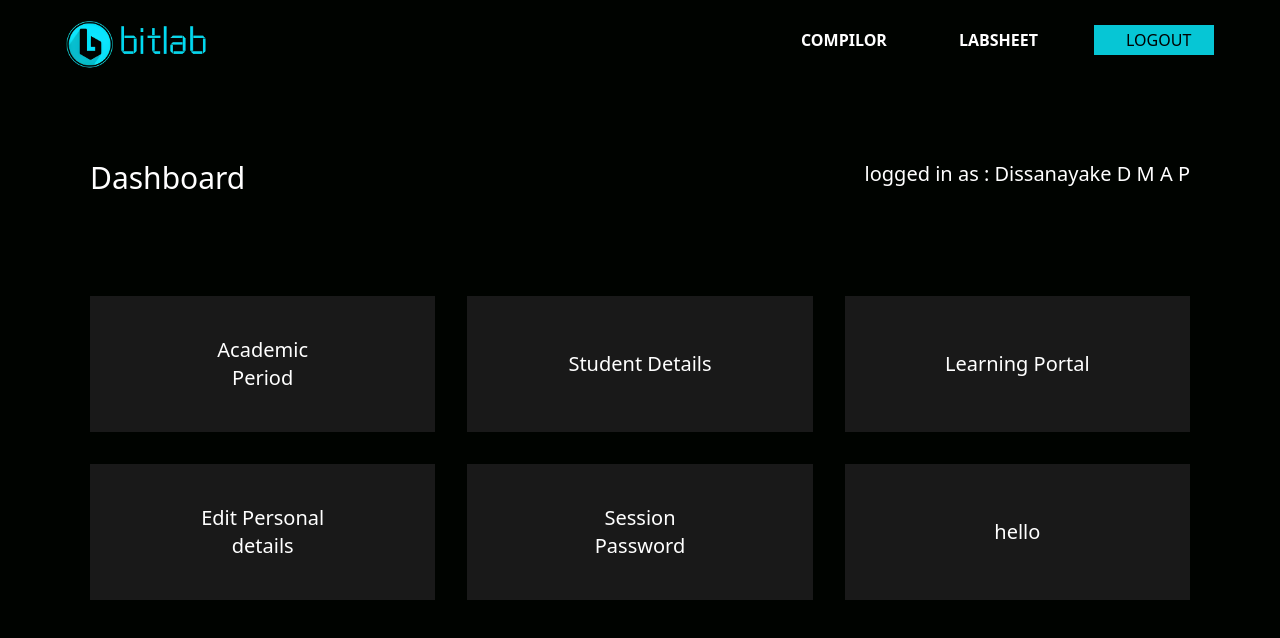
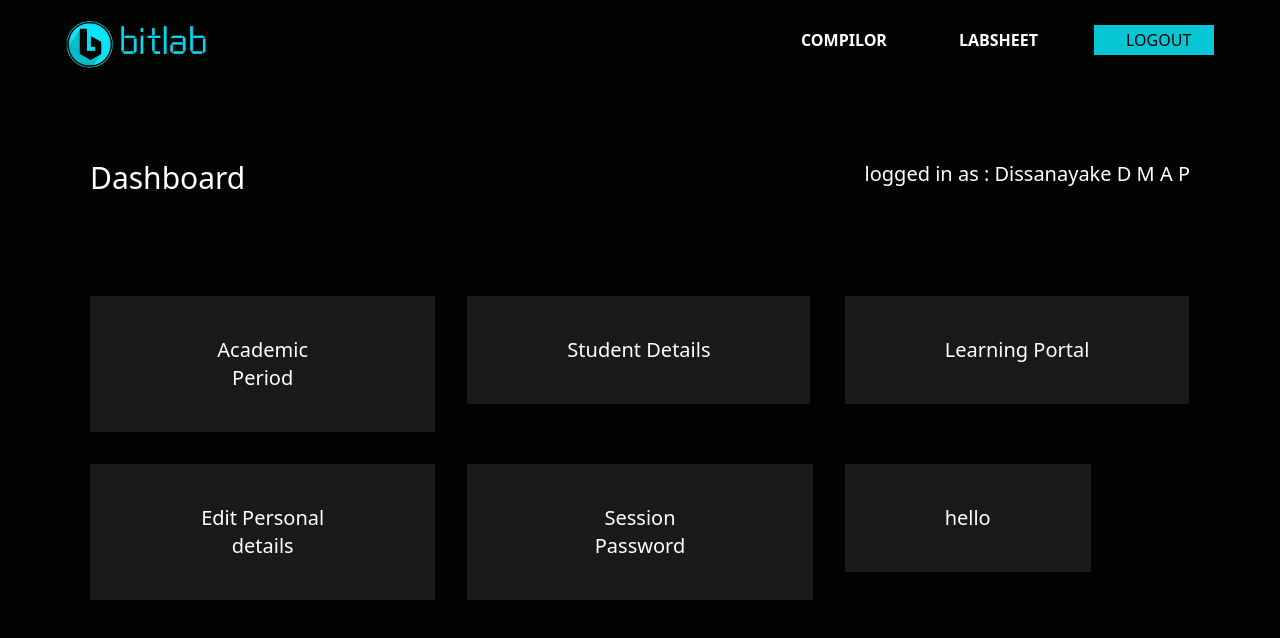
Before and after one commit to AnjanaPrabhath/BitLab, a React (Create React App) app in the folder frontend/: page /admin in a window 1280 px wide. Shown: the top 638 px of the page. Built offline with nearby package versions, Linux system fonts and the light colour scheme.

Commit message:
path setted to the admin page to other pages

```diff
--- a/frontend/src/App.js
+++ b/frontend/src/App.js
@@ -5,6 +5,9 @@ import AdminPage from './Pages/AdminPage';
 import LoginPage from './Pages/LoginPage';
 import AcademicPeriod from './Pages/AcademicPeriod';
 import StudentDetails from './Pages/StudentDetails';
+import LearningPortal from './Pages/LearningPortal';
+import EditPersonalDetails from './Pages/EditPersonalDetails';
+import SessionPassword from './Pages/SessionPassword'
 
 
 function App() {
@@ -19,6 +22,9 @@ function App() {
             <Route path='/admin' element={<AdminPage/>} />
             <Route path='/admin/academic_period' element={<AcademicPeriod/>} />
             <Route path='/admin/student_details' element={<StudentDetails/>} />
+            <Route path='/admin/learning_portal' element={<LearningPortal/>} />
+            <Route path='/admin/edit_personal_details' element={<EditPersonalDetails/>} />
+            <Route path='/admin/session_password' element={<SessionPassword/>} />
         </Routes>
       </BrowserRouter>
 
--- a/frontend/src/Pages/AdminPage.jsx
+++ b/frontend/src/Pages/AdminPage.jsx
@@ -25,11 +25,26 @@ const AdminPage = () => {
         <Link to='/admin/academic_period'>
           <button className='bg-[#191919] px-[100px] py-[40px] hover:scale-105 duration-500'>Academic Period</button>
         </Link>
-        <button className='bg-[#191919] px-[100px] py-[40px] hover:scale-105 duration-500'>Student Details</button>
-        <button className='bg-[#191919] px-[100px] py-[40px] hover:scale-105 duration-500'>Learning Portal</button>
-        <button className='bg-[#191919] px-[100px] py-[40px] hover:scale-105 duration-500'>Edit Personal details</button>
-        <button className='bg-[#191919] px-[100px] py-[40px] hover:scale-105 duration-500'>Session Password</button>
-        <button className='bg-[#191919] px-[100px] py-[40px] hover:scale-105 duration-500'>hello</button>
+
+        <Link to='/admin/student_details'>
+          <button className='bg-[#191919] px-[100px] py-[40px] hover:scale-105 duration-500'>Student Details</button>
+        </Link>
+
+        <Link to='/admin/learning_portal'>
+          <button className='bg-[#191919] px-[100px] py-[40px] hover:scale-105 duration-500'>Learning Portal</button>
+        </Link>
+
+        <Link to='/admin/edit_personal_details'>
+          <button className='bg-[#191919] px-[100px] py-[40px] hover:scale-105 duration-500'>Edit Personal details</button>
+        </Link>
+
+        <Link to='/admin/session_password'>
+          <button className='bg-[#191919] px-[100px] py-[40px] hover:scale-105 duration-500'>Session Password</button>
+        </Link>
+
+        <Link to='/admin/academic_period'>
+          <button className='bg-[#191919] px-[100px] py-[40px] hover:scale-105 duration-500'>hello</button>
+        </Link>
 
 
         </div>
--- /dev/null
+++ b/frontend/src/Pages/EditPersonalDetails.jsx
@@ -0,0 +1,9 @@
+import React from 'react'
+
+const EditPersonalDetails = () => {
+  return (
+    <div>EditPersonalDetails</div>
+  )
+}
+
+export default EditPersonalDetails
--- /dev/null
+++ b/frontend/src/Pages/LearningPortal.jsx
@@ -0,0 +1,9 @@
+import React from 'react'
+
+const LearningPortal = () => {
+  return (
+    <div>LearningPortal</div>
+  )
+}
+
+export default LearningPortal
--- /dev/null
+++ b/frontend/src/Pages/SessionPassword.jsx
@@ -0,0 +1,9 @@
+import React from 'react'
+
+const SessionPassword = () => {
+  return (
+    <div>SessionPassword</div>
+  )
+}
+
+export default SessionPassword
```
